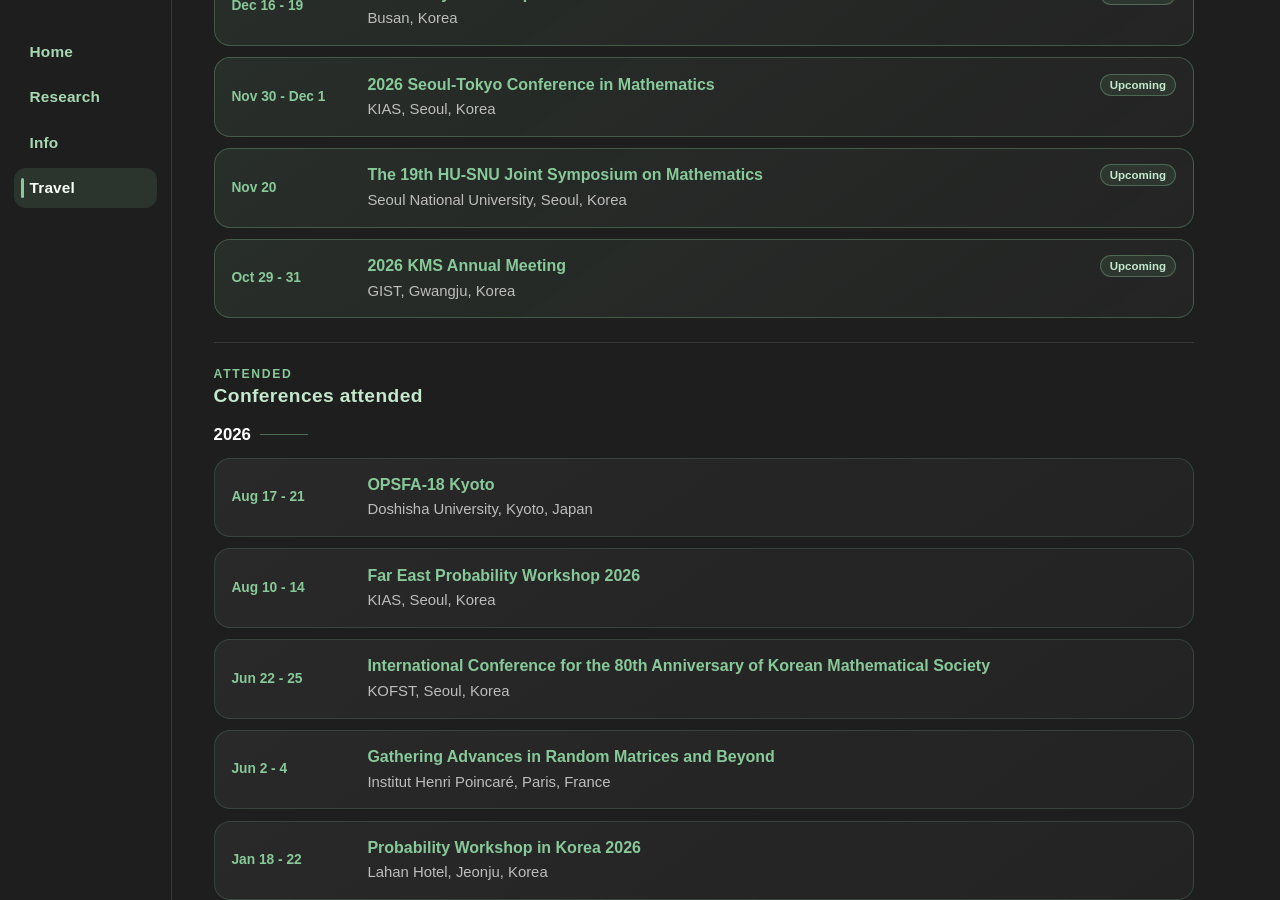
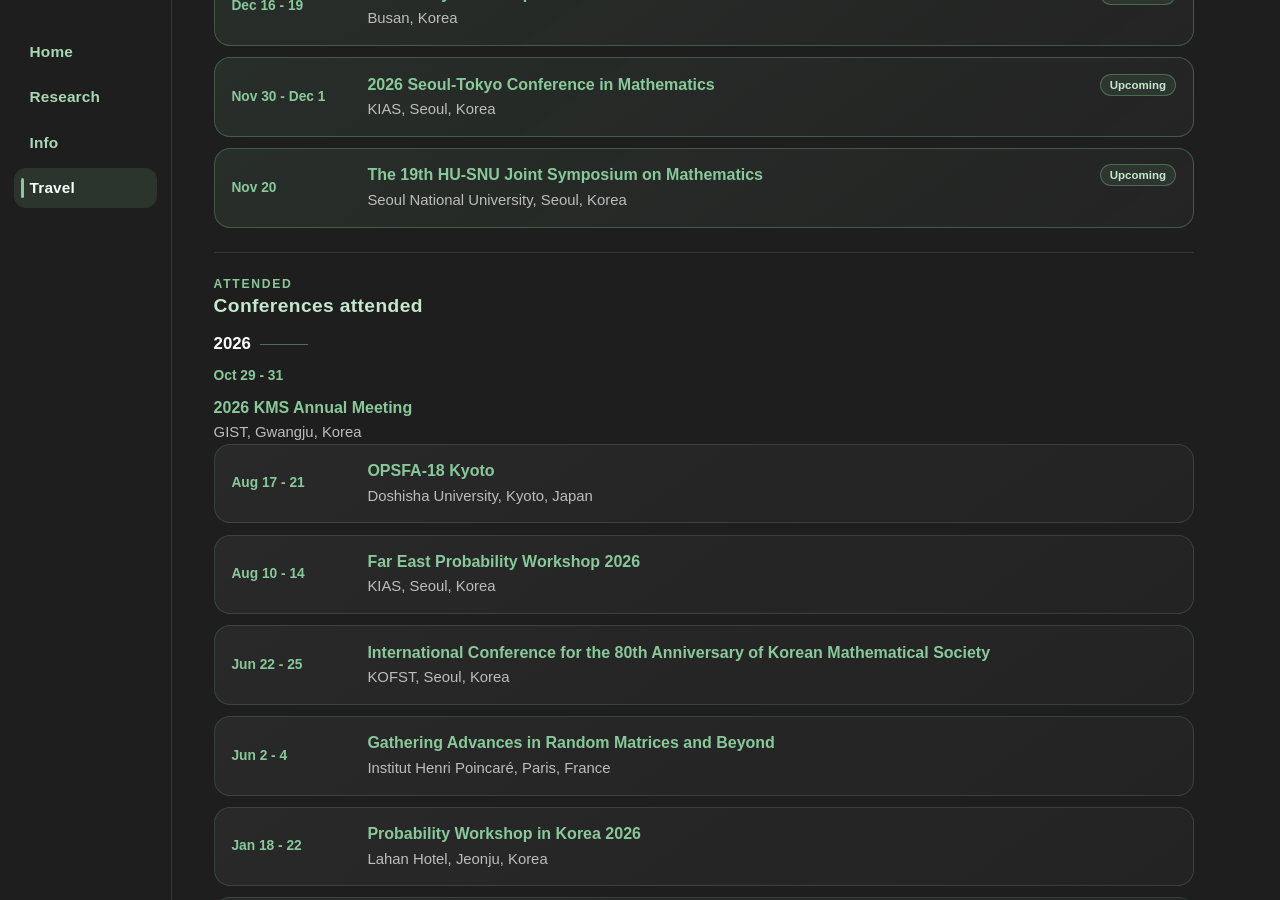
Before and after one commit to y-gJung/y-gJung.github.io, a Jekyll site: the page built from travel.md, in a window 1280 px wide and 900 px high, scrolled down 804 px. Built offline with Jekyll 4.4.1, drawn with Linux system fonts in a browser that asks for light colours.

Commit message:
Update travel.md

```diff
--- a/travel.md
+++ b/travel.md
@@ -49,14 +49,6 @@ title: Travel
           </div>
           <span class="travel-tag">Upcoming</span>
         </article>
-        <article class="travel-card upcoming">
-          <div class="travel-date">Oct 29 - 31</div>
-          <div class="travel-card-body">
-            <h4><a href="https://www.kms.or.kr/conference/meeting/index.html?period=94">2026 KMS Annual Meeting</a></h4>
-            <p>GIST, Gwangju, Korea</p>
-          </div>
-          <span class="travel-tag">Upcoming</span>
-        </article>
       </div>
     </div>
   </section>
@@ -70,6 +62,13 @@ title: Travel
     </div>
     <div class="travel-year-block">
       <h3>2026</h3>
+        <article class="travel-card-list">
+          <div class="travel-date">Oct 29 - 31</div>
+          <div class="travel-card-body">
+            <h4><a href="https://www.kms.or.kr/conference/meeting/index.html?period=94">2026 KMS Annual Meeting</a></h4>
+            <p>GIST, Gwangju, Korea</p>
+          </div>
+        </article>
       <div class="travel-card-list">
         <article class="travel-card">
           <div class="travel-date">Aug 17 - 21</div>
```
